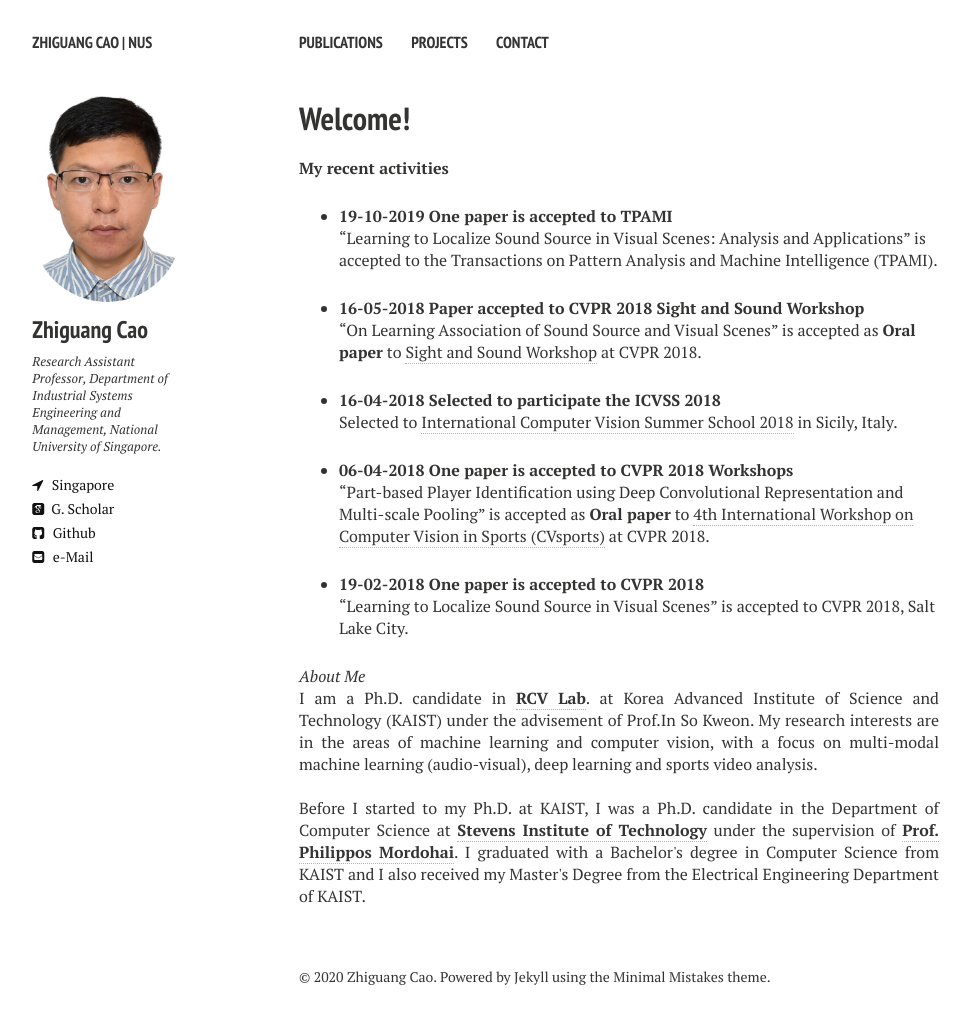
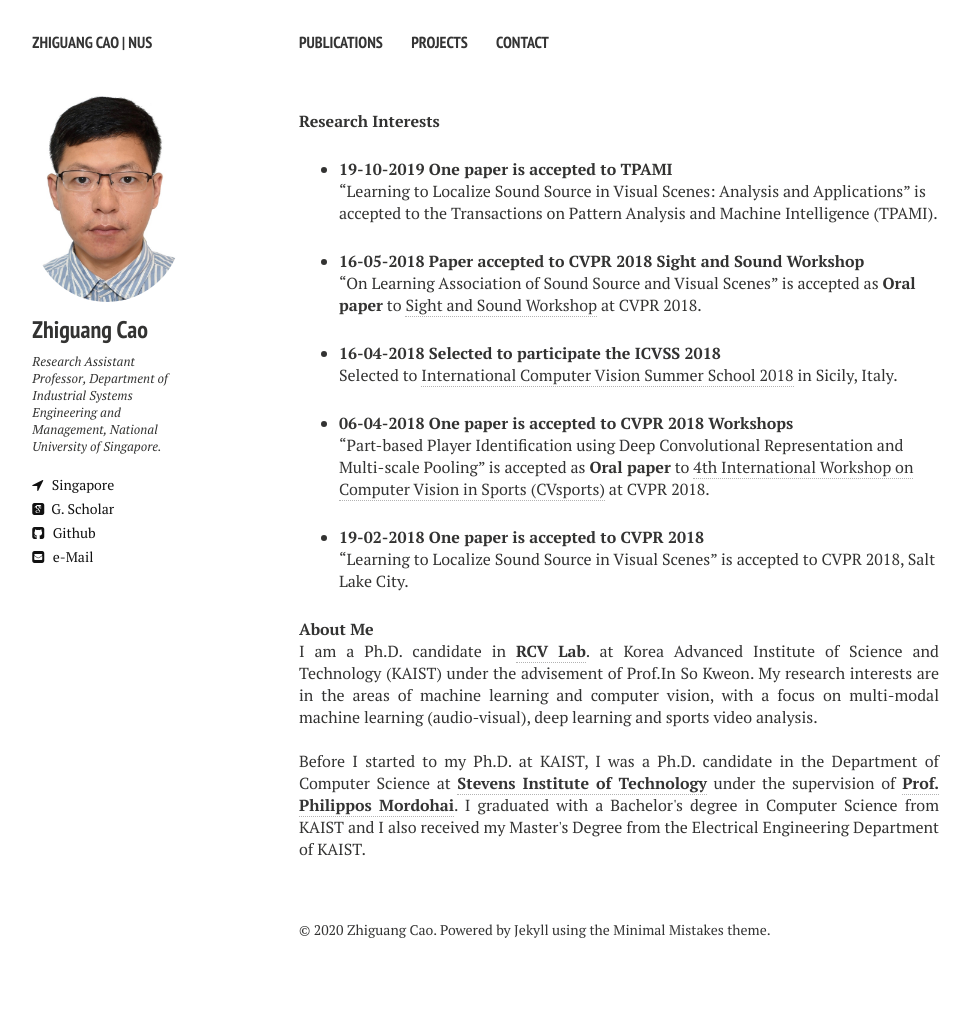
Before and after one commit to zhiguangcaosg/zhiguangcaosg.github.io, a Jekyll site: the page built from index.md, in a window 1280 px wide. Shown: the whole page, without its empty margins (21-992 px from the left). Built offline with Jekyll 4.4.1, drawn with Linux system fonts in a browser that asks for light colours; nearby versions of some CDN libraries; after the commit the page ends 988 px from its top, so only the background shows below that.

Commit message:
Update index.md

```diff
--- a/index.md
+++ b/index.md
@@ -1,11 +1,10 @@
 ---
 layout: home2
-title: Welcome!
 description: "Zhiguang Cao's website"
 tags: [Jekyll, theme, responsive, blog, template]
 image: banner1.png
 ---
-**My recent activities**
+**Research Interests**
 
 * **19-10-2019 One paper is accepted to TPAMI** <br>
 "Learning to Localize Sound Source in Visual Scenes: Analysis and Applications" is accepted to the Transactions on Pattern Analysis and Machine Intelligence (TPAMI).
@@ -22,7 +21,7 @@ Selected to <a href="http://iplab.dmi.unict.it/icvss2018/Home">International Com
 * **19-02-2018 One paper is accepted to CVPR 2018** <br>
 "Learning to Localize Sound Source in Visual Scenes" is accepted to CVPR 2018, Salt Lake City.
 
-*About Me*
+**About Me**
 <br>
 
 <p align="justify">I am a Ph.D. candidate in <a href="http://rcv.kaist.ac.kr"><b>RCV Lab</b></a>. at Korea Advanced Institute of Science and Technology (KAIST) under the advisement of Prof.In So Kweon. My research interests are in the areas of machine learning and computer vision, with a focus on multi-modal machine learning (audio-visual), deep learning and sports video analysis.</p>
```
